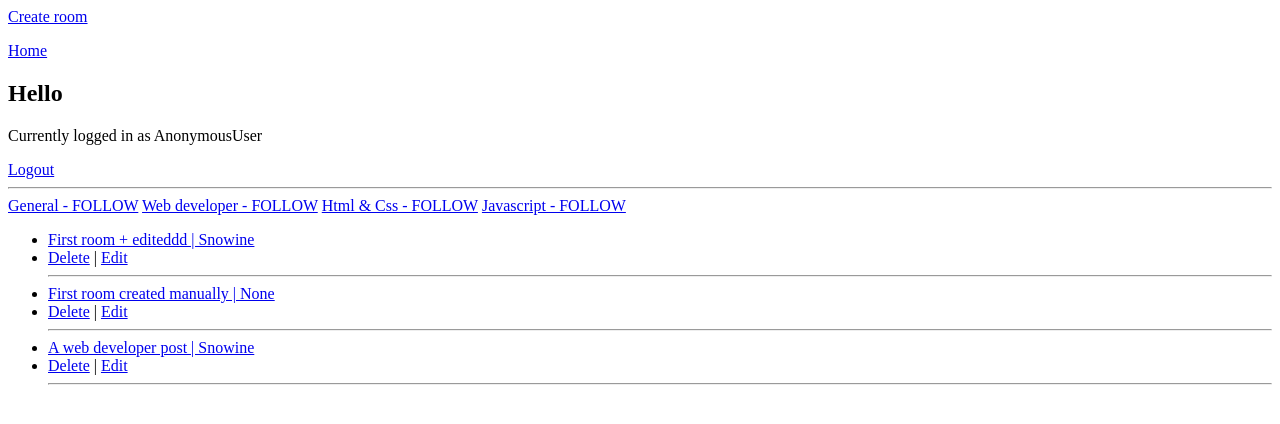
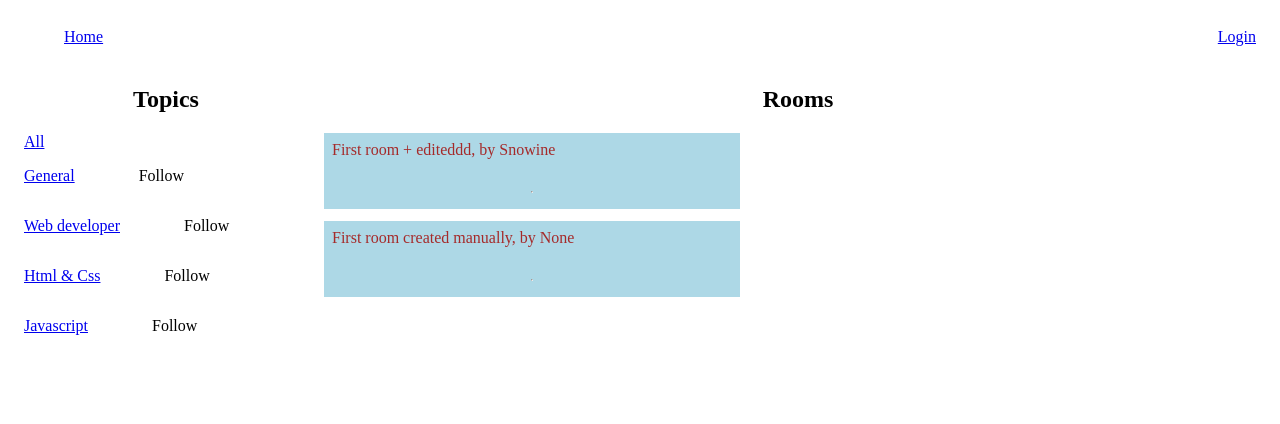
Before and after one commit to Benedict-arowo/StudyBudApp, a Django app: a page that uses templates/layout.html in a window 1280 px wide. Shown: the top 424 px of the page. Run offline with Django 4.2, Linux system fonts and the light colour scheme; data comes from the database, SQL or seed files in the repository; both versions use the stored data as it was after the commit.

Commit message:
Added comment functionality, populated topics

```diff
--- a/Studybud/views.py
+++ b/Studybud/views.py
@@ -5,6 +5,7 @@
 from django.contrib import messages
 from .models import *
 from django.contrib.auth.decorators import login_required
+from django.db.models import Q
 
 # Create your views here.
 def index(request):
@@ -12,7 +13,7 @@
     if not q:
         q = ''
     topics = Topic.objects.all()
-    rooms = Room.objects.filter(name__icontains='')
+    rooms = Room.objects.filter(Q(name__icontains=q) | Q(topic__name__icontains=q) | Q(host__username__icontains=q))
     context = {
         'rooms': rooms,
         'topics': topics,
@@ -21,8 +22,18 @@
 
 def room(request, id):
     currentRoom = Room.objects.get(id=id)
+    messages = Messages.objects.filter(room=currentRoom).order_by('-created')
+
+    if request.method == 'POST':
+        if not request.user.is_authenticated:
+            return redirect('room', currentRoom.id)
+
+        message = request.POST.get('messageBody')
+        newMessage = Messages.objects.create(user=request.user, room=currentRoom, message=message)
+        return redirect('room', currentRoom.id)
     context = {
         'room': currentRoom,
+        'roomMessages': messages,
     }
     return render(request, 'Base/room.html', context)
 
@@ -111,7 +122,6 @@
 
     if request.method == 'POST':
         form = RegisterForm(request.POST)
-        print(form.is_valid())
         if form.is_valid():
             user = form.save(commit=False)
             user.email = user.email.lower()
--- a/templates/Base/index.html
+++ b/templates/Base/index.html
@@ -1,21 +1,69 @@
 {% extends 'layout.html' %}
 
 {% block content %}
-    <h2>Hello</h2>
-    <p>Currently logged in as {{request.user}}</p>
-    <a href="{% url 'logout' %}">Logout</a>
-    <hr>
 
+    <style>
+        .container {
+            display: grid;
+            grid-template-columns: 1fr 3fr;
+        }
+
+        .roomWrapper {
+            display: flex;
+            flex-direction: column;
+            max-width: 400px;
+            gap: 4px;
+            background-color: lightblue;
+            margin-top: 12px;
+            padding: 8px;
+        }
+
+        .roomWrapper a {
+            color: brown;
+            text-decoration: none;
+
+        }
+
+        .btnWrapper {
+            display: flex;
+            justify-content: space-around;
+            padding: 8px;
+        }
+
+        .topicWrapper {
+            padding: 0 16px;
+            align-items: center;
+            gap: 64px;
+            display: flex;
+        }
+    </style>
+<div class="container">
     <div class="topics">
+        <h2 style="text-align: center;">Topics</h2>
+        <a href="{% url 'index' %}" style="padding: 0 16px;">All</a>
         {% for topic in topics %}
-            <a href="{% url 'index' %}?q={{topic}}">{{topic}} - FOLLOW</a>
+        <div class="topicWrapper">
+            <a href="{% url 'index' %}?q={{topic}}">{{topic}}</a>
+            <p>Follow</p>
+        </div>
         {% endfor %}
     </div>
-    <ul>
+
+    <div>
+        <h2 style="text-align: center;">Rooms</h2>
         {% for room in rooms %}
-            <li><a href="{% url 'room' room.id %}">{{room.name}} | {{room.host}}</a></li>
-            <li><a href="{% url 'delete-room' room.id %}">Delete</a> | <a href="{% url 'edit-room' room.id %}">Edit</a></li>
-            <hr>
+            <div class="roomWrapper">
+                <a href="{% url 'room' room.id %}">{{room.name}}, by {{room.host}}</a>
+                <div class="btnWrapper">
+                    {% if room.host == request.user %}
+                        <a href="{% url 'delete-room' room.id %}">Delete</a>
+                        <a href="{% url 'edit-room' room.id %}">Edit</a>
+                    {% endif %}
+                </div>
+                <hr>
+            </div>
         {% endfor %}
-    </ul>
+    </div>
+</div>
+
 {% endblock%}
--- a/templates/layout.html
+++ b/templates/layout.html
@@ -14,8 +14,7 @@
         {% endfor %}
         </ul>
     {% endif %}
-    <a href="{% url 'create-room' %}">Create room</a>
-    <p><a href="{% url 'index' %}">Home</a></p>
+    {% include 'nav.html' %}
     {% block content %}
     {% endblock %}
 </body>
--- /dev/null
+++ b/templates/nav.html
@@ -0,0 +1,30 @@
+<nav>
+    <style>
+        .mainUl {
+            display: flex;
+            list-style-type: none;
+            gap: 16px;
+        }
+        .navContainer {
+            display: flex;
+            justify-content: space-between;
+            padding: 4px 16px;
+        }
+    </style>
+    <div class="navContainer">
+        <ul class="mainUl">
+            <li><a href="{% url 'index' %}">Home</a></li>
+            {% if user.is_authenticated %}
+            <li><a href="{% url 'create-room' %}">Create Room</a></li>
+            {% endif %}
+        </ul>
+        <ul class="mainUl">
+            {% if user.is_authenticated %}
+                <li>Currently logged in as <strong>{{request.user}}</strong></li>
+                <li><a href="{% url 'logout' %}">Logout</a></li>
+            {% else %}
+                <li><a href="{% url 'login' %}">Login</a></li>
+            {% endif %}
+        </ul>
+    </div>
+</nav>
```
Also changed, not shown: templates/Base/room.html (+34 -0 lines), db.sqlite3.
